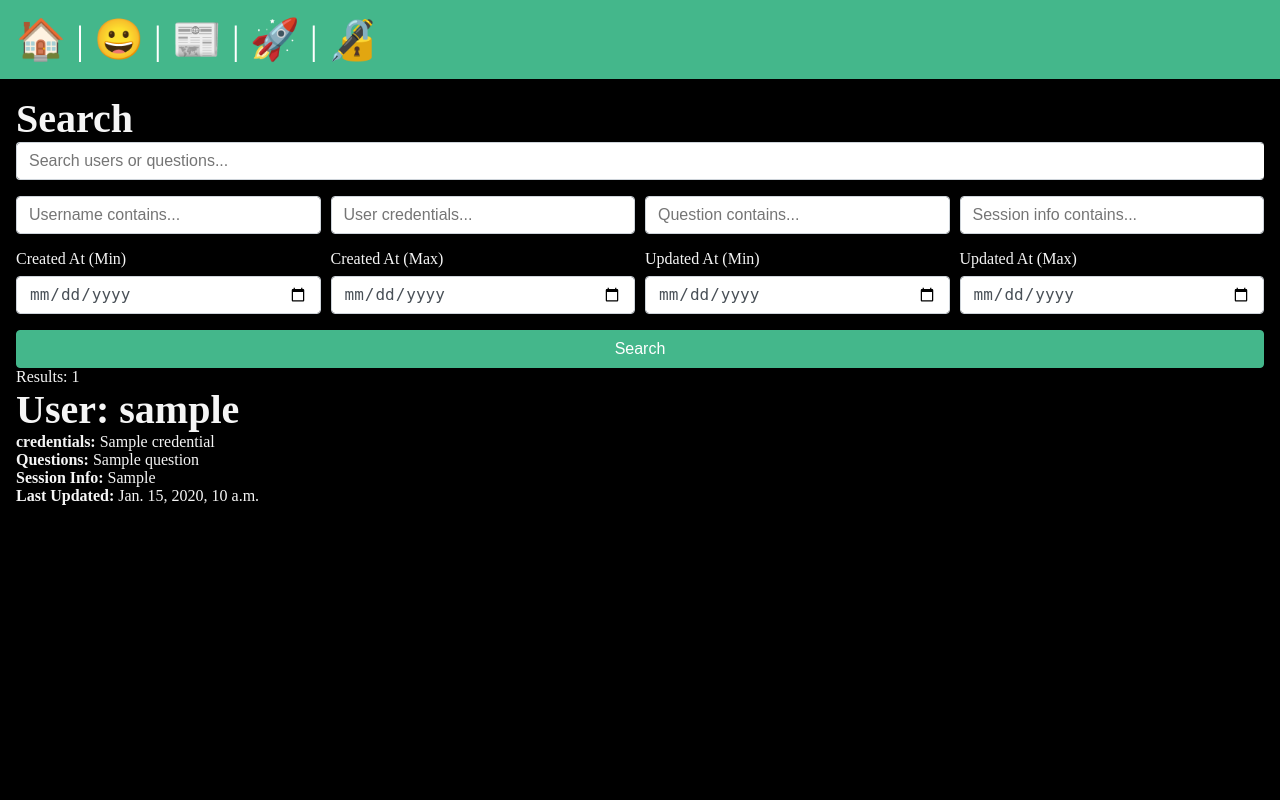
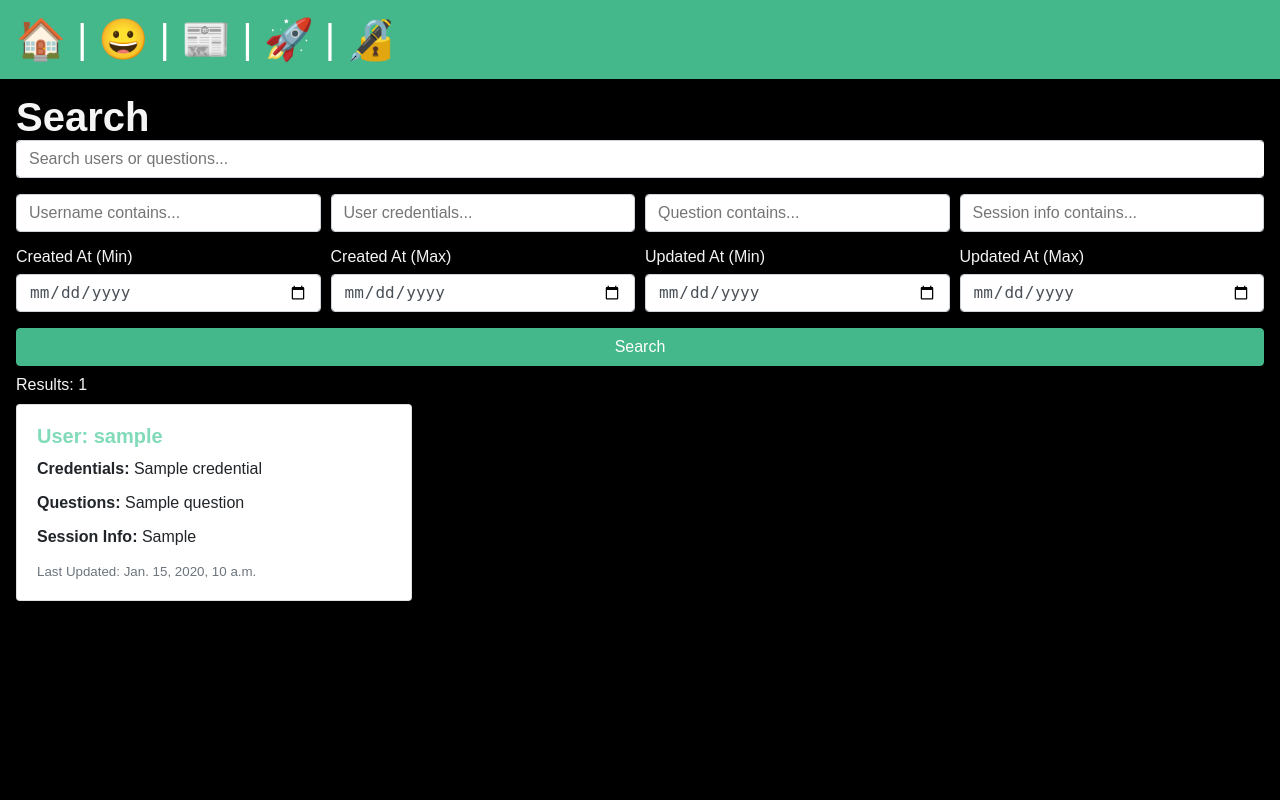
Before and after one commit to changhy2001/orchestrator, a Django app: template myproject/search/templates/search/search.html in a window 1280 px wide. Run offline with Django 5.2, Linux system fonts and the light colour scheme; the template is opened without the code that fills it: most values are stand-ins (such as "Sample title", 1, 10 or a date in 2020).

Commit message:
change search format

```diff
--- a/myproject/search/templates/search/search.html
+++ b/myproject/search/templates/search/search.html
@@ -69,17 +69,36 @@
     </form>
 
     <!-- Search Results -->
+    <!-- Search Results -->
     {% if metadatas %}
-        <p>Results: {{ metadatas|length }}</p>
-        {% for meta in metadatas %}
-            <h1>User: {{ meta.user.username }}</h1>
-            <p><strong>credentials:</strong> {{ meta.credentials|join:", " }}</p>
-            <p><strong>Questions:</strong> {{ meta.questions|join:", " }}</p>
-            <p><strong>Session Info:</strong> {{ meta.session_info }}</p>
-            <p><strong>Last Updated:</strong> {{ meta.updated_at }}</p>
-        {% endfor %}
+    <div class="small-break"></div>
+    <p>Results: {{ metadatas|length }}</p>
+    <div class="small-break"></div>
+    <div class="row">
+    {% for meta in metadatas %}
+        <div class="col-md-6 col-lg-4">
+        <div class="card mb-4">
+            <div class="card-body">
+            <h5 class="card-title">User: {{ meta.user.username }}</h5>
+            <p class="card-text">
+                <strong>Credentials:</strong> {{ meta.credentials|join:", " }}
+            </p>
+            <p class="card-text">
+                <strong>Questions:</strong> {{ meta.questions|join:", " }}
+            </p>
+            <p class="card-text">
+                <strong>Session Info:</strong> {{ meta.session_info }}
+            </p>
+            <p class="card-text">
+                <small class="text-muted">Last Updated: {{ meta.updated_at }}</small>
+            </p>
+            </div>
+        </div>
+        </div>
+    {% endfor %}
+    </div>
     {% else %}
-        <p>No results found.</p>
+    <p>No results found.</p>
     {% endif %}
 
 {% endblock %}
--- a/myproject/static/css/style.css
+++ b/myproject/static/css/style.css
@@ -2,6 +2,10 @@
     margin: 0;
     padding: 0;
     box-sizing: border-box;
+}
+
+html, body {
+    font-family: 'Arial', sans-serif;
 }
 
 body {
@@ -195,6 +199,29 @@ a:hover {
     margin-left: -5px;
 }
 
+.row {
+    display: flex;
+    flex-wrap: wrap;
+    margin-right: -15px;
+    margin-left: -15px;
+  }
+
+  .col-md-6 {
+    flex: 0 0 50%;
+    max-width: 50%;
+    padding-right: 15px;
+    padding-left: 15px;
+  }
+
+  @media (min-width: 992px) {
+    .col-lg-4 {
+      flex: 0 0 33.3333%;
+      max-width: 33.3333%;
+      padding-right: 15px;
+      padding-left: 15px;
+    }
+}
+
 .col-12 {
     flex: 0 0 100%;
     max-width: 100%;
@@ -260,3 +287,47 @@ label {
     width: 300px;
     margin: 1rem;
 }
+
+.card {
+    background-color: #fff;
+    border: 1px solid rgba(0,0,0,0.125);
+    border-radius: 0.25rem;
+    margin-bottom: 1.5rem;
+    display: flex;
+    flex-direction: column;
+    word-wrap: break-word;
+  }
+
+  .card-body {
+    flex: 1 1 auto;
+    padding: 1.25rem;
+  }
+
+  .card-title {
+    margin-bottom: 0.75rem;
+    font-size: 1.25rem;
+    color: #81dbb8;
+  }
+
+  .card-text {
+    margin-bottom: 1rem;
+    color: #212529;
+  }
+
+  .card-text:last-child {
+    margin-bottom: 0;
+  }
+
+  /* Utility Classes */
+  .mb-4 {
+    margin-bottom: 1.5rem !important;
+  }
+
+  .text-muted {
+    color: #6c757d !important;
+  }
+
+  .small-break {
+    height: 10px;
+    line-height: 10px;
+  }
```
